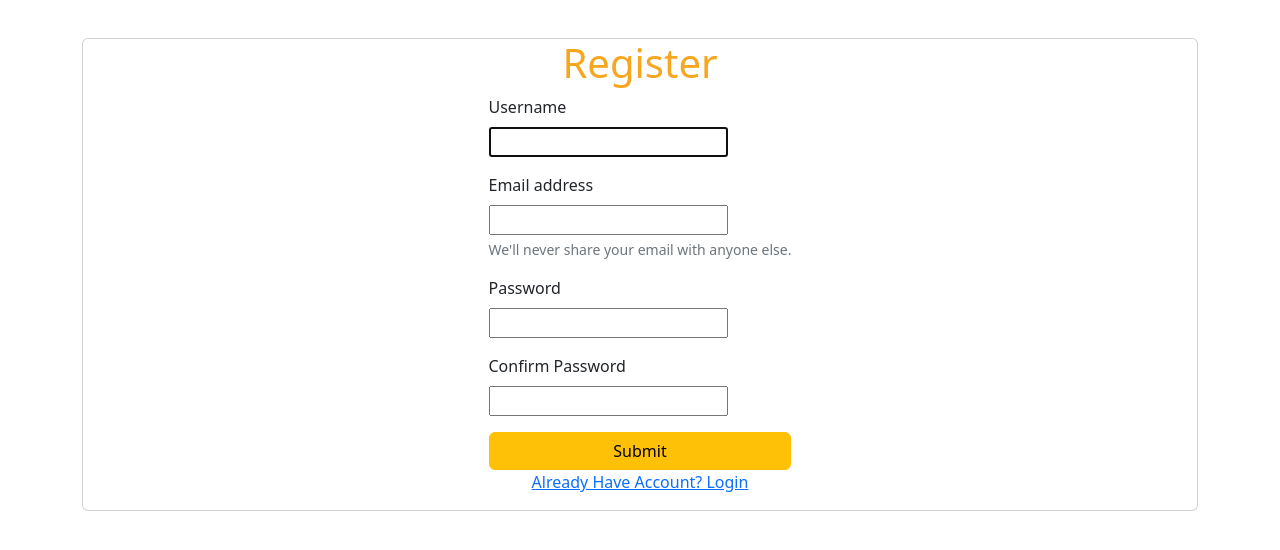
After one commit to Paramasivan-T/ecom, a Django app: page /register/ in a window 1280 px wide. The commit adds this page. Shown: the top 550 px of the page. Run offline with Django 4.2, Linux system fonts and the light colour scheme.

Commit message:
login added

```diff
--- a/ecomsite/ecomsite/urls.py
+++ b/ecomsite/ecomsite/urls.py
@@ -22,5 +22,10 @@ urlpatterns = [
     path('', views.index, name='index'),
     path('<int:id>/',views.detail, name='detail'),
     path('checkout/', views.checkout, name='checkout'),
+
+    path('login/', views.loginPage, name='login'),
+    path('register/', views.registerPage, name='register'),
+    path('logout/', views.logoutUser, name='logout'),
+
     path('admin/', admin.site.urls),
 ]
--- /dev/null
+++ b/ecomsite/shop/forms.py
@@ -0,0 +1,8 @@
+from django.contrib.auth.forms import UserCreationForm
+from django import forms
+from django.contrib.auth.models import User
+
+class CreateUserForm(UserCreationForm):
+    class Meta:
+        model = User
+        fields = ['username', 'email', 'password1', 'password2']
--- a/ecomsite/shop/templates/shop/index.html
+++ b/ecomsite/shop/templates/shop/index.html
@@ -42,6 +42,11 @@
                               Cart(0)
                             </button>
                         </li>
+                        <div class="d-flex ">
+                        <li class="nav-item">
+                            <a class="nav-link" href="{% url 'logout' %}">{{ request.user }} (Logout)</a>
+                          </li>
+                          </div>
                       </ul>
                     </div>
                   </nav>
--- /dev/null
+++ b/ecomsite/shop/templates/shop/register.html
@@ -0,0 +1,56 @@
+{% load static %}
+<!DOCTYPE html>
+<html lang="en">
+<head>
+    <meta charset="UTF-8">
+    <meta name="viewport" content="width=device-width, initial-scale=1.0">
+    <title>Amazon - Register</title>
+    <link rel="icon" type="image/x-icon" href="https://cdn0.iconfinder.com/data/icons/most-usable-logos/120/Amazon-512.png">
+    <link href="https://cdn.jsdelivr.net/npm/bootstrap@5.2.3/dist/css/bootstrap.min.css" rel="stylesheet" integrity="sha384-rbsA2VBKQhggwzxH7pPCaAqO46MgnOM80zW1RWuH61DGLwZJEdK2Kadq2F9CUG65" crossorigin="anonymous">
+    <script src="https://cdn.jsdelivr.net/npm/@popperjs/core@2.11.6/dist/umd/popper.min.js" integrity="sha384-oBqDVmMz9ATKxIep9tiCxS/Z9fNfEXiDAYTujMAeBAsjFuCZSmKbSSUnQlmh/jp3" crossorigin="anonymous"></script>
+<script src="https://cdn.jsdelivr.net/npm/bootstrap@5.2.3/dist/js/bootstrap.min.js" integrity="sha384-cuYeSxntonz0PPNlHhBs68uyIAVpIIOZZ5JqeqvYYIcEL727kskC66kF92t6Xl2V" crossorigin="anonymous"></script>
+</title>
+</head>
+<style>
+.card-center{
+    display: flex;
+    align-items: center;
+    justify-content: center;
+}
+</style>
+<body>
+    <div class="container" style="padding-top: 3%;">
+            <div class="col-md-12">
+            <div class="card card-center" style="align-items: center; justify-content: center;">
+                <h1 class="card-title" style="text-align: center; color: rgb(246 166 31);">Register</h1>
+                <form method="post">
+                    {% csrf_token %}
+                    <div class="mb-3">
+                      <label for="exampleInputEmail1" class="form-label">Username</label>
+                      <div>{{form.username}}</div>
+                    </div>
+                    <div class="mb-3">
+                        <label for="exampleInputEmail1" class="form-label">Email address</label>
+                       <div> {{form.email}}</div>
+                        <div id="emailHelp" class="form-text">We'll never share your email with anyone else.</div>
+                      </div>
+                    <div class="mb-3">
+                      <label for="exampleInputPassword1" class="form-label">Password</label>
+                      <div>{{form.password1}}</div>
+                    </div>
+                    <div class="mb-3">
+                        <label for="exampleInputPassword1" class="form-label">Confirm Password</label>
+                        <div class="col-md-12">{{form.password2}}</div>
+                      </div>
+                    <input type="submit" class="col-md-12 btn btn-warning" name="createUser">
+                  </form>
+
+                  {{form.errors}}
+
+                  <div>
+                  <a href="{% url 'login' %}"><p>Already Have Account? Login</p></a></div>
+                </div>
+            </div>
+        </div>
+</body>
+</html>
--- a/ecomsite/shop/views.py
+++ b/ecomsite/shop/views.py
@@ -1,10 +1,15 @@
-from django.shortcuts import render
+from django.shortcuts import render, redirect
 from .models import Order, Product
 from django.core.paginator import Paginator
+from django.contrib.auth.forms import UserCreationForm
+from .forms import CreateUserForm
+from django.contrib import messages
+from django.contrib.auth import authenticate, login, logout
+from django.contrib.auth.decorators import login_required
 
+@login_required(login_url= 'login')
 def index(request):
     product_objects = Product.objects.all()
-
 
     #Search Code
     item_name = request.GET.get('item_name')
@@ -18,12 +23,12 @@ def index(request):
 
     return render(request, 'shop/index.html', {'product_objects':product_objects})
 
-
+@login_required(login_url= 'login')
 def detail(request, id):
     product_object = Product.objects.get(id=id)
     return render(request, 'shop/detail.html', {'product_object':product_object})
 
-
+@login_required(login_url= 'login')
 def checkout(request):
 
     if request.method == "POST":
@@ -41,3 +46,43 @@ def checkout(request):
         order.save()
 
     return render(request, 'shop/checkout.html')
+
+
+def loginPage(request):
+    if request.user.is_authenticated:
+        return redirect('index')
+    else:
+        if request.method == 'POST':
+            username = request.POST.get('username')
+            password = request.POST.get('password')
+            user = authenticate(request=request, username=username, password=password)
+
+            if user is not None:
+                login(request, user)
+                return redirect('index')
+            else:
+                messages.info(request, 'Username Or Password is incorrect')
+
+        context={}
+        return render(request, 'shop/login.html', context)
+
+def registerPage(request):
+    if request.user.is_authenticated:
+        return redirect('index')
+    else:
+        form = CreateUserForm()
+        if request.method == 'POST':
+            form = CreateUserForm(request.POST)
+            if form.is_valid():
+                form.save()
+                username = form.cleaned_data.get('username')
+                messages.success(request, f"Account Successfully Created for {username}")
+                return redirect('login')
+
+        context={'form': form}
+        return render(request, 'shop/register.html', context)
+
+@login_required(login_url= 'login')
+def logoutUser(request):
+    logout(request)
+    return redirect('login')
```
Also changed, not shown: ecomsite/shop/templates/shop/login.html (added, +49 -0 lines), ecomsite/shop/urls.py (deleted, +0 -7 lines), ecomsite/db.sqlite3.
